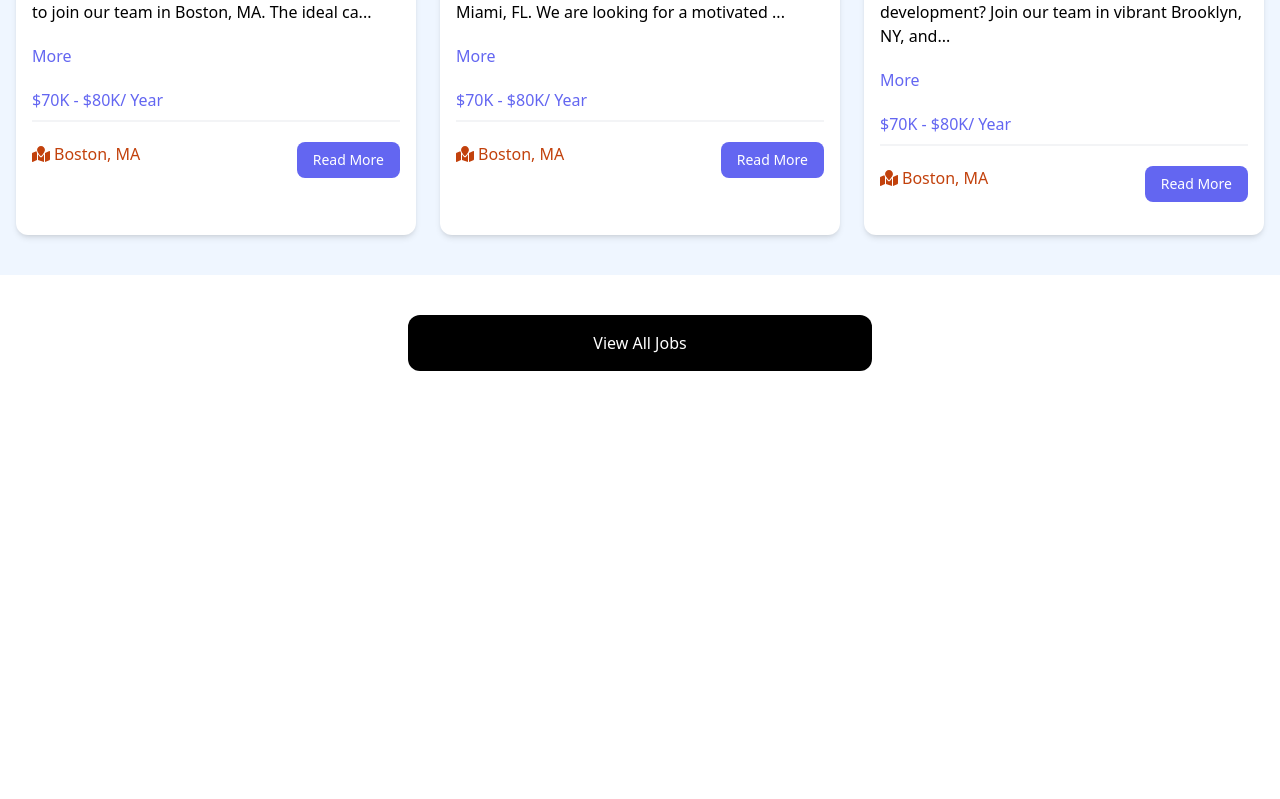
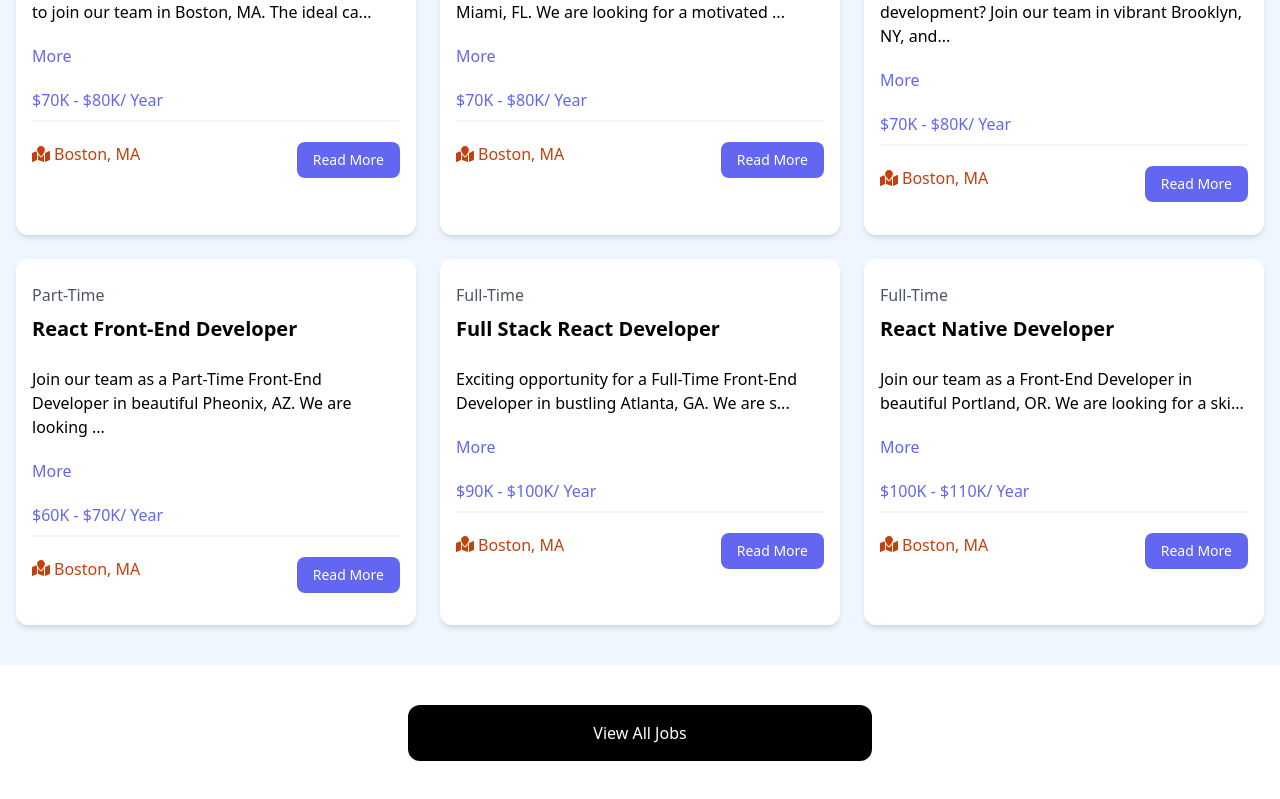
Before and after one commit to odenra/react-jobsPageWebsite, a React (Vite) app: page / in a window 1280 px wide. Shown: the part 841-1640 px from the top of the page. Before the commit the page ends 1252 px from the top, so only its background shows below. Built offline with nearby package versions, Linux system fonts and the light colour scheme; data requests are answered from the project's data file.

Commit message:
data fetching

```diff
--- a/package.json
+++ b/package.json
@@ -7,7 +7,8 @@
     "dev": "vite",
     "build": "vite build",
     "lint": "eslint . --ext js,jsx --report-unused-disable-directives --max-warnings 0",
-    "preview": "vite preview"
+    "preview": "vite preview",
+    "server": "json-server --watch src/jobs.json --port 5000"
   },
   "dependencies": {
     "react": "^18.2.0",
@@ -24,6 +25,7 @@
     "eslint-plugin-react": "^7.34.1",
     "eslint-plugin-react-hooks": "^4.6.0",
     "eslint-plugin-react-refresh": "^0.4.6",
+    "json-server": "^1.0.0-alpha.23",
     "postcss": "^8.4.38",
     "tailwindcss": "^3.4.3",
     "vite": "^5.2.0"
--- a/src/components/JobListings.jsx
+++ b/src/components/JobListings.jsx
@@ -1,9 +1,27 @@
-import jobs from '../jobs.json'
+import { useState, useEffect } from 'react';
 import JobListining from '../components/JobListining';
 
 const JobListings = ({  isHome = false }) => {
 
-    const JobListings = isHome ? jobs.slice(0, 3) : jobs;
+    const [jobs, setJobs] = useState([]);
+    const [loading, setLoading] = useState(true);
+
+    useEffect(() => {
+      const fetchJobs = async () => {
+        try {
+          const res = await fetch('http://localhost:5000/jobs');
+          const data = await res.json();
+          setJobs(data);
+        } catch (error) {
+          console.log(error, 'error')
+        } finally {
+          setLoading(false);
+        }
+
+      }
+
+      fetchJobs();
+    }, [])
 
   return (
     <>
@@ -17,7 +35,7 @@ const JobListings = ({  isHome = false }) => {
 
           <div className="grid grid-cols-1 md:grid-cols-3 gap-6">
 
-            {JobListings.map ((job) => (
+            {jobs.map ((job) => (
 
                 <JobListining key={job.id} job={ job }/>
 
--- a/src/jobs.json
+++ b/src/jobs.json
@@ -1,4 +1,5 @@
-[
+{
+  "jobs" : [
       {
         "id": "1",
         "title": "Senior React Developer",
@@ -84,3 +85,4 @@
         }
       }
     ]
+  }
```
Also changed, not shown: 1 other file (tests, documents, lock files or other folders).
